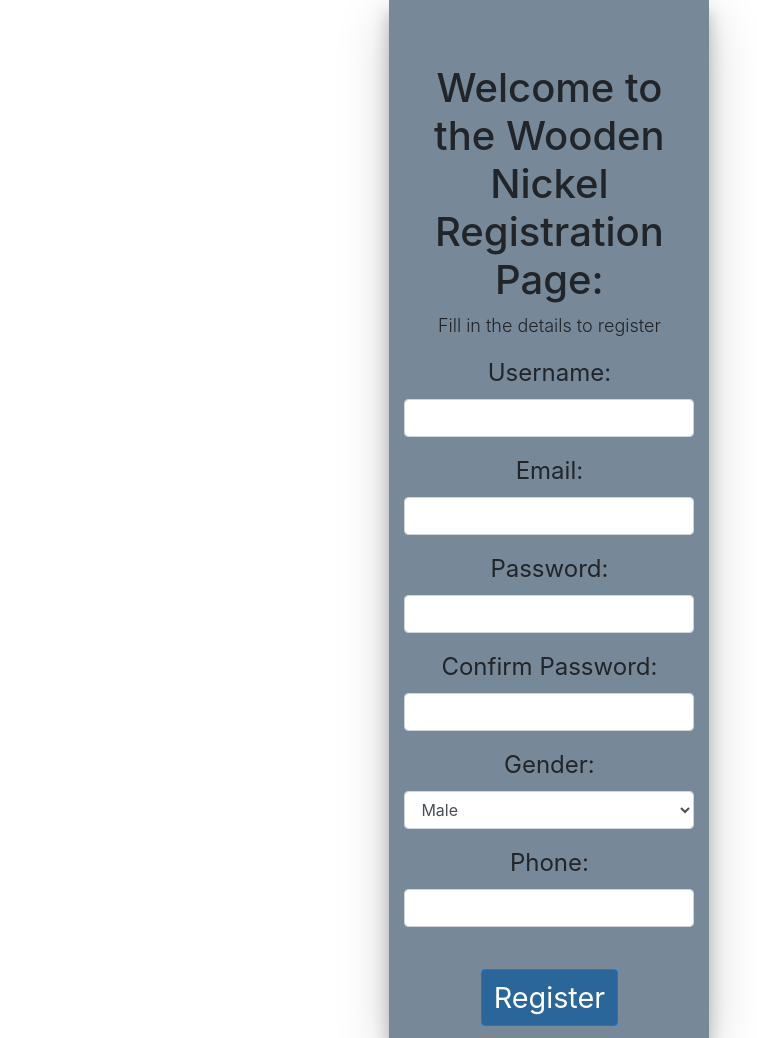
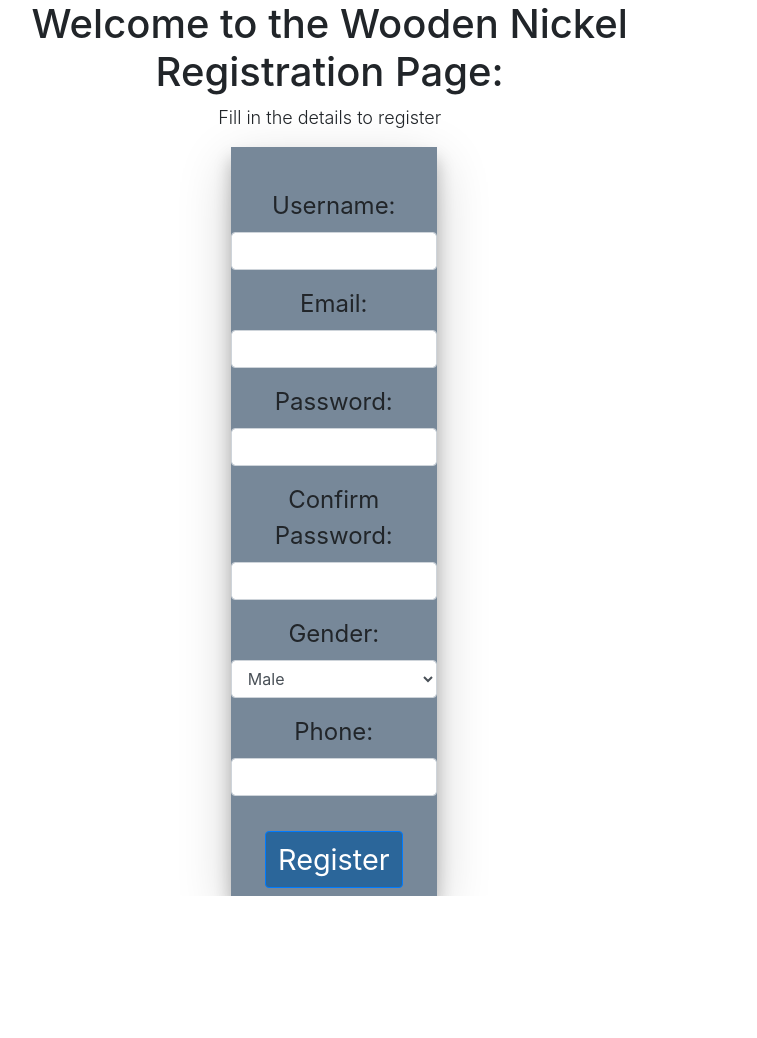
Before and after one commit to JJSeger/ASL-CI, a CodeIgniter app: page /ASL-CI/index.php/auth/register in a window 1280 px wide. Shown: the whole page, without its empty margins (97-854 px from the left). After the commit the page ends 896 px from the top, so only its background shows below. Run offline with CodeIgniter, Linux system fonts and the light colour scheme; some libraries are stand-ins or nearby versions.

Commit message:
doing some styling and adding an img directory with a background.jpeg
doing some styling and adding an img directory with a background.jpeg

```diff
--- a/application/views/register.php
+++ b/application/views/register.php
@@ -26,7 +26,7 @@
             text-align: center;
             background-color: white;
         }
-        #div1{
+        form{
             font-size: x-large;
             padding-top: 5%;
             text-align: center;
@@ -65,7 +65,7 @@
     </style>
 </head>
 <body>
-<div id="div1" class="col-lg-8 col-lg-offset-2">
+<div class="col-lg-8 col-lg-offset-2">
     <h1>Welcome to the Wooden Nickel Registration Page:</h1>
     <p>Fill in the details to register</p>
 
```
Also changed, not shown: assets/img/Screen Shot 2017-03-16 at 6.23.25 PM.png (added).
